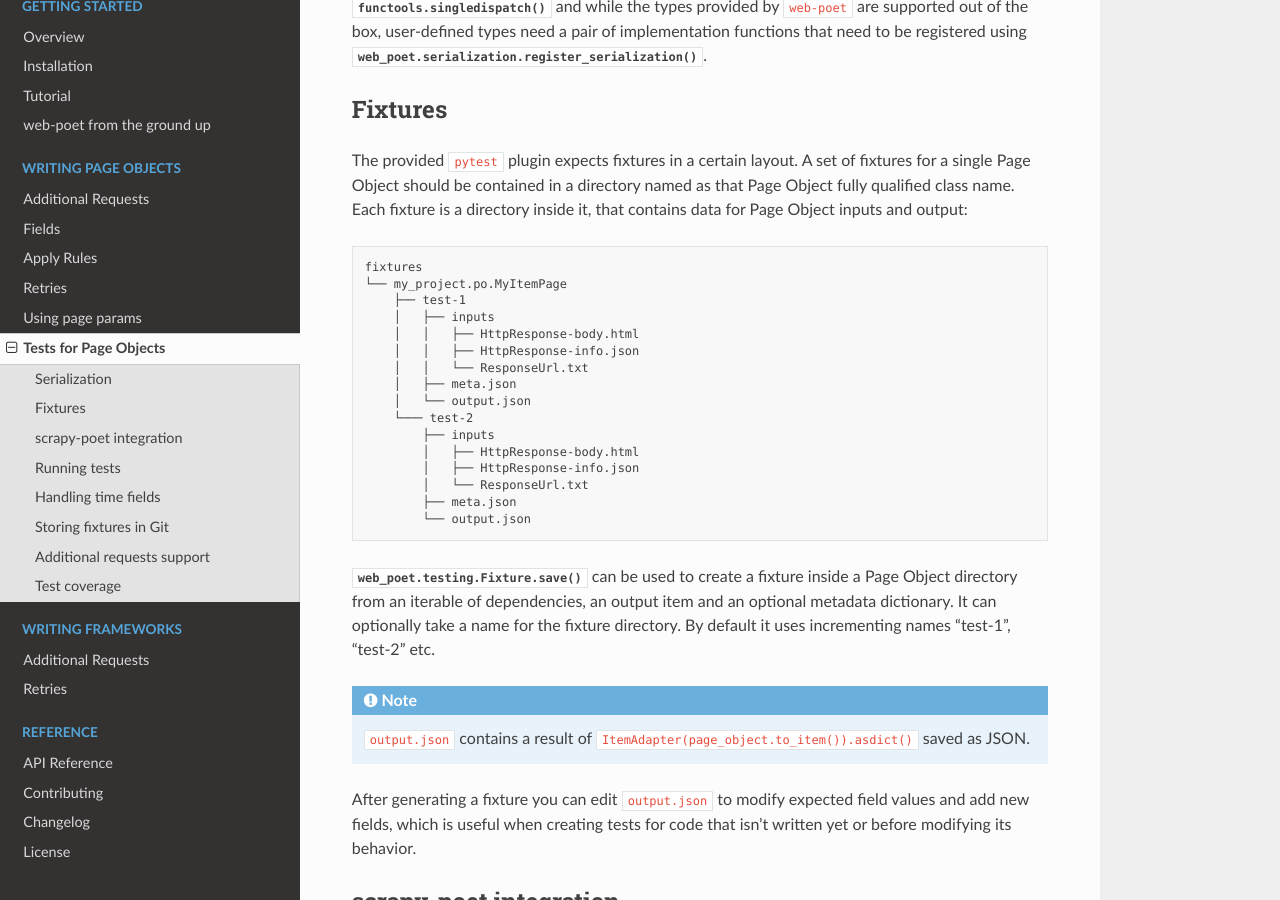
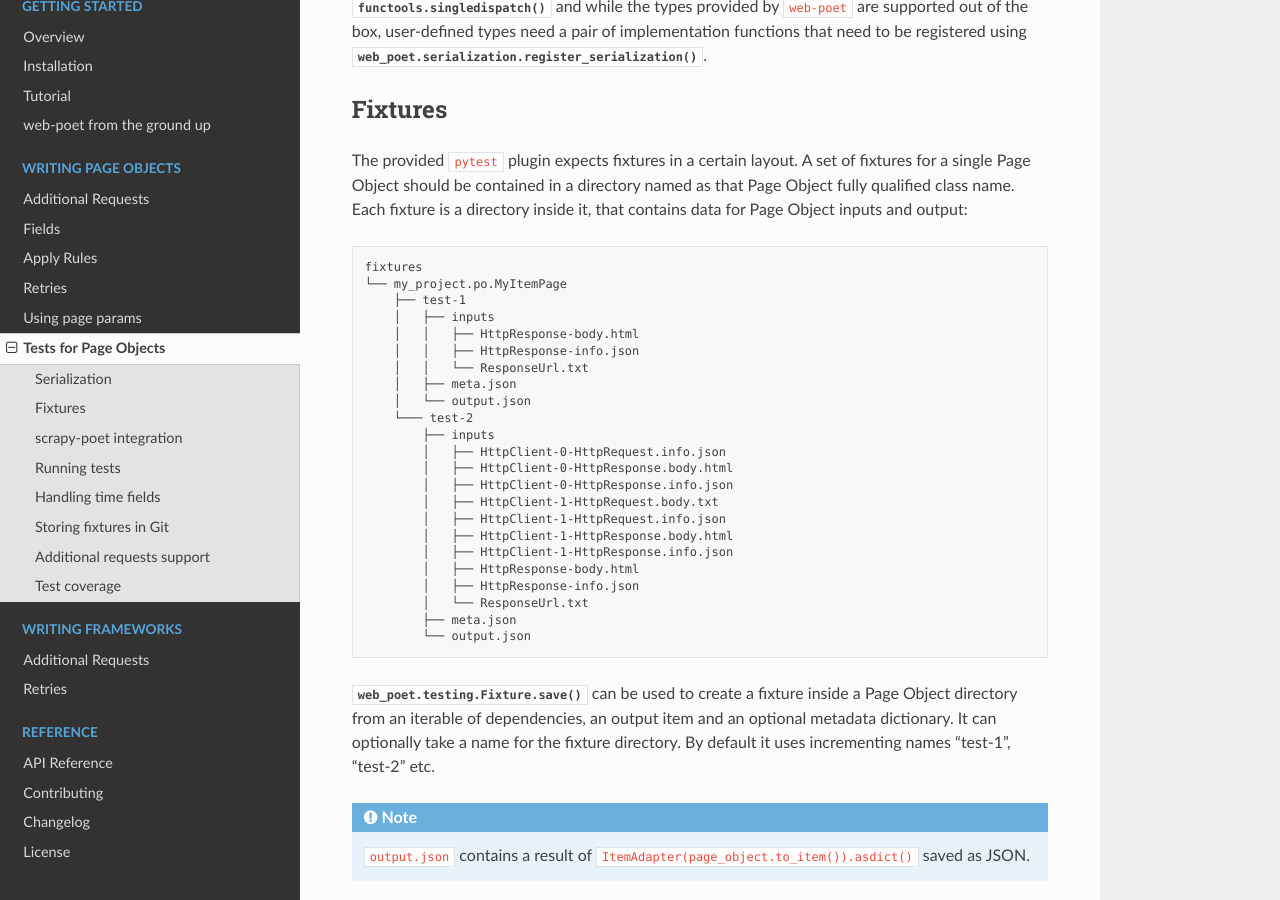
Before and after one commit to scrapinghub/web-poet, a Sphinx documentation site: the page built from docs/page-objects/testing.rst, in a window 1280 px wide and 900 px high, scrolled down 860 px. Built offline with Sphinx 7.4.7 and the Read the Docs theme 2.0.0, drawn with Linux system fonts in a browser that asks for light colours.

Commit message:
Add HttpClient files to the serialization docs.

```diff
--- a/docs/page-objects/testing.rst
+++ b/docs/page-objects/testing.rst
@@ -63,6 +63,13 @@ it, that contains data for Page Object inputs and output::
         │   └── output.json
         └─── test-2
             ├── inputs
+            │   ├── HttpClient-0-HttpRequest.info.json
+            │   ├── HttpClient-0-HttpResponse.body.html
+            │   ├── HttpClient-0-HttpResponse.info.json
+            │   ├── HttpClient-1-HttpRequest.body.txt
+            │   ├── HttpClient-1-HttpRequest.info.json
+            │   ├── HttpClient-1-HttpResponse.body.html
+            │   ├── HttpClient-1-HttpResponse.info.json
             │   ├── HttpResponse-body.html
             │   ├── HttpResponse-info.json
             │   └── ResponseUrl.txt
```
